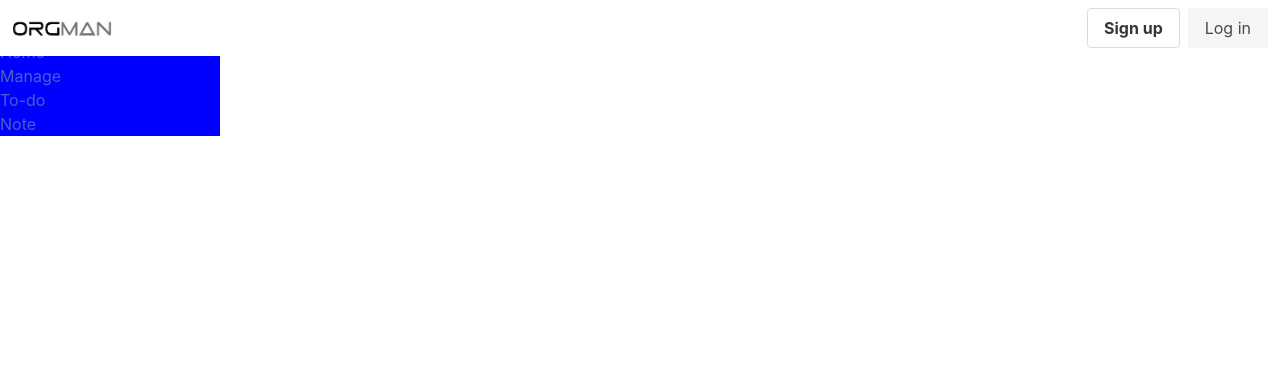
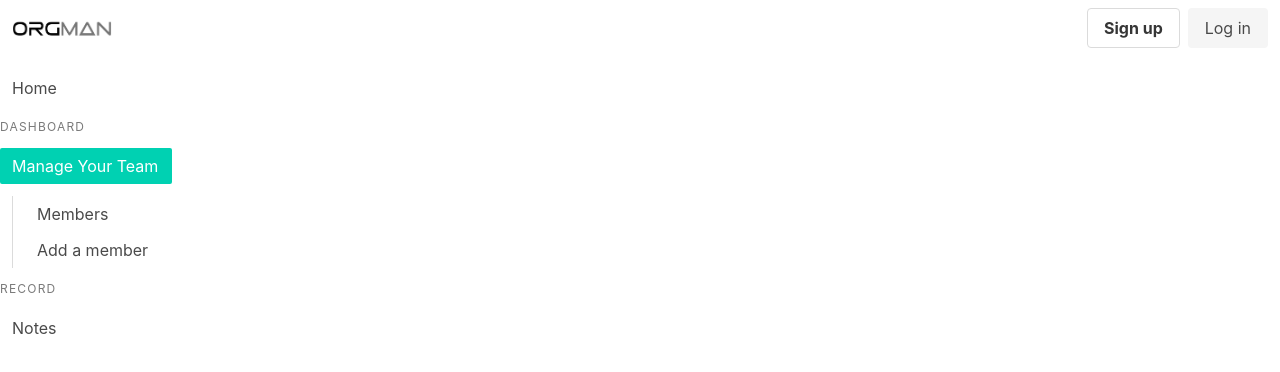
Before and after one commit to imoempire/orgman, a React (Create React App) app: page / in a window 1280 px wide. Shown: the top 372 px of the page. Built offline with nearby package versions, Linux system fonts and the light colour scheme.

Commit message:
Change sidebar component

```diff
--- a/src/Components/SideBar/SideBar.js
+++ b/src/Components/SideBar/SideBar.js
@@ -1,24 +1,39 @@
 import React from 'react';
-import { SideBarData } from './SideBarData';
 import { NavLink } from 'react-router-dom';
 
 
 const SideBar = () => {
     return (
-        <div className="sidebar">
-           <ul>
-           {SideBarData.map((tab, key)=>{
-                return (
-                <li key={key}>
-                    <NavLink to={tab.Link}>
-                        <div>{tab.Tab}</div>
-                    </NavLink>
-                </li>
-                )
 
-            })}
-           </ul>
-        </div>
+        <>
+            <aside class="menu">
+                <p class="menu-label">
+                    General
+                </p>
+                <ul class="menu-list">
+                    <li><NavLink to="/">Home</NavLink></li>
+                </ul>
+                <p class="menu-label">
+                    DASHBOARD
+                </p>
+                <ul class="menu-list">
+                    <li>
+                        <a class="is-active has-background-primary">Manage Your Team</a>
+                        <ul>
+                            <li><a>Members</a></li>
+                            <li><a>Add a member</a></li>
+                        </ul>
+                    </li>
+                </ul>
+                <p class="menu-label">
+                    Record
+                </p>
+                <ul class="menu-list">
+                    <li><NavLink to="/meet">Notes</NavLink></li>
+                </ul>
+            </aside>
+        </>
+
     );
 }
 
```
